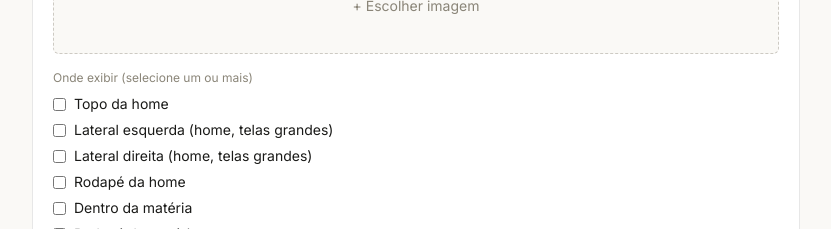
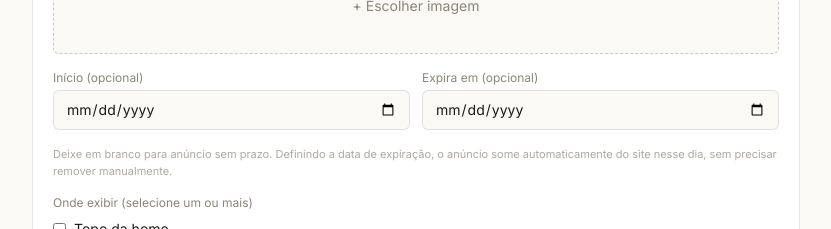
Before and after one commit to RdEngenharia/Jornal-Fato-em-Foco, a Next.js app: page /admin/anuncios in a window 1280 px wide. Shown: the part 439-668 px from the top of the page, without its empty margins (224-1055 px from the left). Built offline with nearby package versions, Linux system fonts and the light colour scheme; no server answers; the database is empty.

Commit message:
Adiciona data de expiracao para anuncios pagos

```diff
--- a/app/admin/anuncios/actions.ts
+++ b/app/admin/anuncios/actions.ts
@@ -19,11 +19,19 @@ export async function createAdAction(formData: FormData) {
   const linkUrl = String(formData.get("linkUrl"));
   const slotIds = ALL_SLOTS.filter((slot) => formData.get(`slot_${slot}`) === "on");
 
+  const startsAtRaw = String(formData.get("startsAt") || "");
+  const endsAtRaw = String(formData.get("endsAt") || "");
+  // Datas vêm do <input type="date"> como "AAAA-MM-DD". A expiração é
+  // ajustada para o fim do dia (23:59:59), para o anúncio continuar
+  // visível durante todo o último dia contratado.
+  const startsAt = startsAtRaw ? new Date(`${startsAtRaw}T00:00:00`).toISOString() : null;
+  const endsAt = endsAtRaw ? new Date(`${endsAtRaw}T23:59:59`).toISOString() : null;
+
   if (!advertiserName || !imageUrl || !linkUrl || slotIds.length === 0) {
     redirect("/admin/anuncios?error=campos_obrigatorios");
   }
 
-  await createAdvertisement({ advertiserName, imageUrl, linkUrl, slotIds });
+  await createAdvertisement({ advertiserName, imageUrl, linkUrl, slotIds, startsAt, endsAt });
   revalidatePath("/");
   revalidatePath("/admin/anuncios");
   redirect("/admin/anuncios?created=1");
--- a/app/admin/anuncios/page.tsx
+++ b/app/admin/anuncios/page.tsx
@@ -13,6 +13,27 @@ const SLOT_LABELS: Record<string, string> = {
   "ad-in-article": "Dentro da matéria",
   "ad-article-footer": "Rodapé da matéria",
 };
+
+function daysUntil(dateStr: string): number {
+  const diffMs = new Date(dateStr).getTime() - Date.now();
+  return Math.ceil(diffMs / (1000 * 60 * 60 * 24));
+}
+
+function expiryLabel(dateStr: string): string {
+  const days = daysUntil(dateStr);
+  const formatted = new Date(dateStr).toLocaleDateString("pt-BR");
+  if (days < 0) return `Expirou em ${formatted}`;
+  if (days === 0) return `Expira hoje (${formatted})`;
+  if (days <= 7) return `Expira em ${days} dia(s) — ${formatted}`;
+  return `Expira em ${formatted}`;
+}
+
+function expiryStyle(dateStr: string): string {
+  const days = daysUntil(dateStr);
+  if (days < 0) return "text-terracotta-dark";
+  if (days <= 7) return "text-terracotta";
+  return "text-mute";
+}
 
 export default async function AdsAdminPage() {
   const ads = await getAllAdvertisements();
@@ -65,6 +86,11 @@ export default async function AdsAdminPage() {
                   {ad.advertiser_name}
                 </p>
                 <p className="font-sans text-xs text-mute truncate">{ad.link_url}</p>
+                {ad.ends_at && (
+                  <p className={`font-sans text-xs mt-0.5 font-medium ${expiryStyle(ad.ends_at)}`}>
+                    {expiryLabel(ad.ends_at)}
+                  </p>
+                )}
                 <div className="flex flex-wrap gap-1 mt-1.5">
                   {ad.slot_ids.map((slot) => (
                     <span
--- a/components/NewAdForm.tsx
+++ b/components/NewAdForm.tsx
@@ -89,6 +89,34 @@ export default function NewAdForm() {
         )}
       </div>
 
+      <div className="grid grid-cols-2 gap-3">
+        <div>
+          <label className="font-sans text-xs text-mute block mb-1">
+            Início (opcional)
+          </label>
+          <input
+            type="date"
+            name="startsAt"
+            className="w-full font-sans text-sm bg-paper border border-ink/10 rounded-md px-3 py-2 focus:border-terracotta"
+          />
+        </div>
+        <div>
+          <label className="font-sans text-xs text-mute block mb-1">
+            Expira em (opcional)
+          </label>
+          <input
+            type="date"
+            name="endsAt"
+            className="w-full font-sans text-sm bg-paper border border-ink/10 rounded-md px-3 py-2 focus:border-terracotta"
+          />
+        </div>
+      </div>
+      <p className="font-sans text-[11px] text-mute/70 -mt-2">
+        Deixe em branco para anúncio sem prazo. Definindo a data de
+        expiração, o anúncio some automaticamente do site nesse dia, sem
+        precisar remover manualmente.
+      </p>
+
       <div>
         <label className="font-sans text-xs text-mute block mb-2">
           Onde exibir (selecione um ou mais)
```
